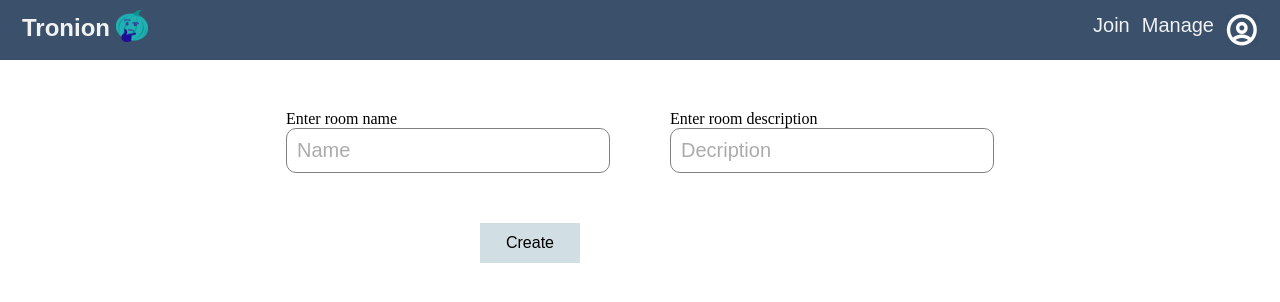
After one commit to Vilka284/Tronion, a Flask app: page /manage in a window 1280 px wide. The commit adds this page. Shown: the top 302 px of the page. Run offline with Flask 2, Linux system fonts and the light colour scheme; some libraries are stand-ins or nearby versions.

Commit message:
create room

```diff
--- a/client/templates/landing/index.html
+++ b/client/templates/landing/index.html
@@ -20,13 +20,13 @@
 			<img src="img/prof.png" title="Profile" align="right">
 		</a>
 
-        <a class="button" href="#manage">
+        <a class="button" href="/manage">
 			<span>Manage</span>
 		</a>
-        <a class="button" href="join">
+        <a class="button" href="/join">
 			<span>Join</span>
 		</a>
-		<a class="button" href="registration">
+		<a class="button" href="/register">
 			<span>Reg</span>
 		</a>
 
--- a/client/templates/registration/registration.html
+++ b/client/templates/registration/registration.html
@@ -16,7 +16,7 @@
             </span>
         </a>
         <img src="img/onion.png" title="Thinking onion" align="left">
-        <a class="button" href="#register">
+        <a class="button" href="/register">
             <span>Sign up</span>
         </a>
         <span style="font-family: Arial;
@@ -29,7 +29,7 @@
                         font-size: 2vh;">
             or
         </span>
-        <a class="button" href="#login">
+        <a class="button" href="/login">
             <span>Sign in</span>
         </a>
     </div>
--- /dev/null
+++ b/client/templates/room/manage.html
@@ -0,0 +1,84 @@
+<!DOCTYPE html>
+<html lang="en">
+<head>
+	<meta charset="UTF-8" name="viewport" content="width=device-width, initial-scale=1">
+	<title>Tronion</title>
+	<link rel="shortcut icon" href="img/favicon.ico" type="image/x-icon">
+	<link rel="stylesheet" type="text/css" href="styles/registration.css">
+</head>
+<body>
+	<div class="topnav" id="header">
+		<a class="tronion" href="/">
+			<span>
+					Tronion
+			</span>
+		</a>
+
+		<img src="img/onion.png" title="Thinking onion" align="left">
+
+		<a class="button" ref="#profile">
+			<img src="img/prof.png" title="Profile" align="right">
+		</a>
+
+        <a class="button" href="/manage">
+			<span>Manage</span>
+		</a>
+        <a class="button" href="/join">
+			<span>Join</span>
+		</a>
+
+	</div>
+
+    <form id="room-form">
+        <div class="reg">
+            <div class="group">
+                <label for="">Enter room name</label>
+                <input type="text" name="name" placeholder="Name" id="name">
+            </div>
+            <div class="group">
+                <label for="">Enter room description</label>
+                <input type="text" name="decription" placeholder="Decription" id="decription">
+            </div>
+
+            <div class="reg-submit">
+                <button type="submit">Create</button>
+            </div>
+
+        </div>
+    </form>
+</body>
+
+<script src="https://cdnjs.cloudflare.com/ajax/libs/jquery/3.2.1/jquery.js"></script>
+
+<script type="text/javascript">
+    $(document).on('submit', '#room-form', function (e) {
+        e.preventDefault();
+        csrfmiddlewaretoken = $('input[name=csrfmiddlewaretoken]').val()
+
+        info = {
+            name: $('#name').val(),
+            description: $('#description').val(),
+
+        }
+
+         $.ajaxSetup({
+            beforeSend: function (xhr, settings) {
+                if (!/^(GET|HEAD|OPTIONS|TRACE)$/i.test(settings.type)) {
+                    xhr.setRequestHeader("X-CSRFToken",
+                        csrfmiddlewaretoken)
+                }
+            }
+        });
+        $.ajax({
+            type: 'POST',
+            url: '/create_room',
+            contentType: 'application/json; charset=utf-8',
+            dataType: 'json',
+            data: JSON.stringify(info),
+
+
+        });
+    });
+</script>
+
+</html>
--- a/server/app.py
+++ b/server/app.py
@@ -24,8 +24,8 @@ def create_app():
     app.config.from_object(Config)
 
     from server.user_api.endpoints import user_api
-
+    from server import routes
     # reg blueprints
     app.register_blueprint(user_api)
-    from client import views
+
     return app
--- /dev/null
+++ b/server/routes.py
@@ -0,0 +1,28 @@
+from flask import render_template
+from server.app import app
+
+@app.route('/')
+def index():
+    return render_template('landing/index.html')
+
+
+@app.route('/login')
+def login():
+    return render_template('login/login.html')
+
+
+@app.route('/register')
+def registration():
+    return render_template('registration/registration.html')
+
+'''
+Need to check if user logged in
+'''
+@app.route('/join')
+def join():
+    return render_template('join/join.html')
+
+
+@app.route('/manage')
+def manage():
+    return render_template('room/manage.html')
```
Also changed, not shown: client/templates/join/join.html (+14 -16 lines), client/templates/login/login.html (added, +77 -0 lines), client/views.py (deleted, +0 -18 lines), server/user_api/endpoints.py (+39 -1 lines).
